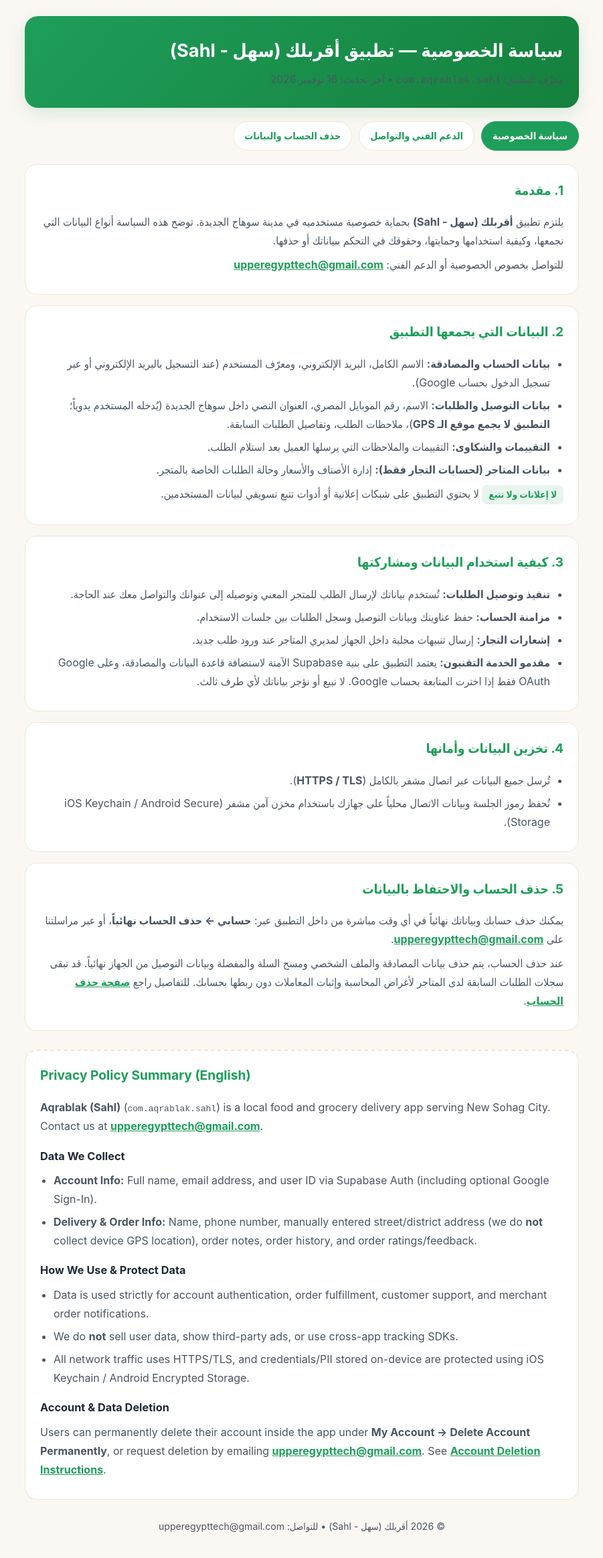
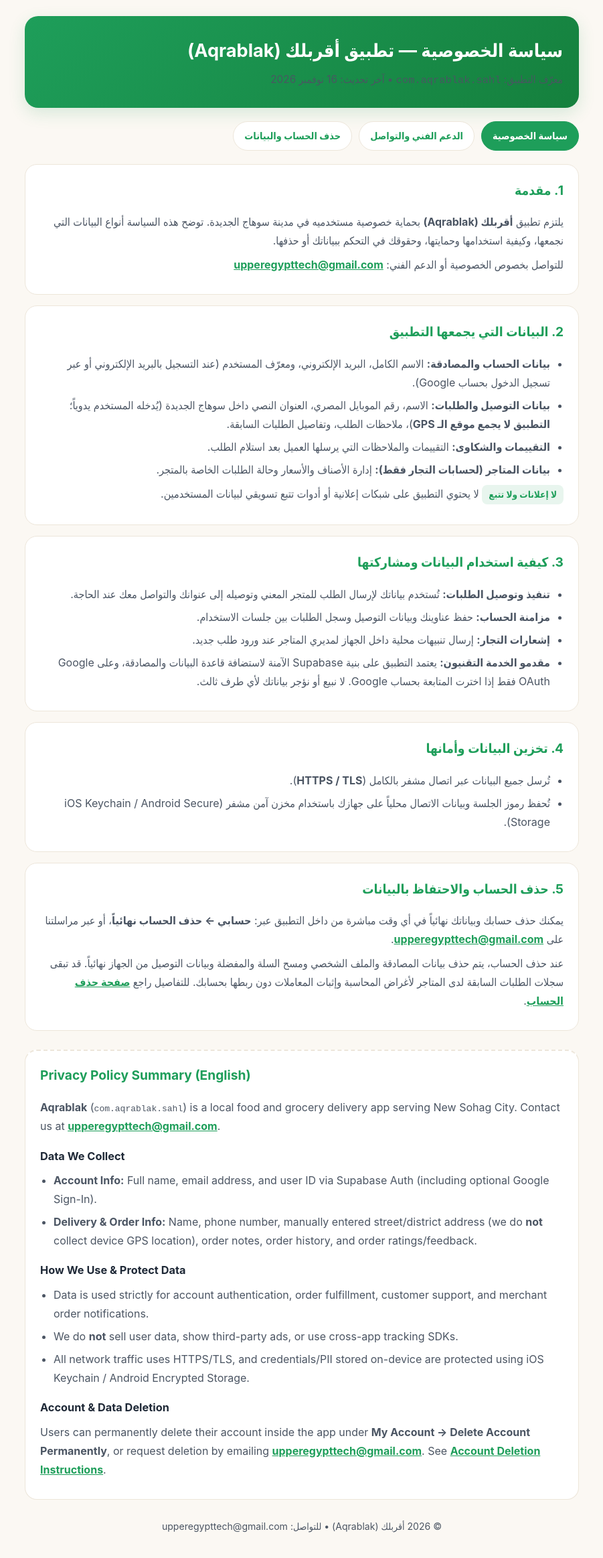
Before and after one commit to albadry1505-design/aqrablak-privacy, a plain HTML site: page index.html in a window 1280 px wide. Shown: the whole page at 67% size, without its empty margins (189-1090 px from the left). Drawn offline with Linux system fonts and the light colour scheme.

Commit message:
Add files via upload

```diff
--- a/index.html
+++ b/index.html
@@ -3,7 +3,7 @@
 <head>
   <meta charset="UTF-8" />
   <meta name="viewport" content="width=device-width, initial-scale=1.0" />
-  <title>سياسة الخصوصية — تطبيق أقربلك (سهل - Sahl)</title>
+  <title>سياسة الخصوصية — تطبيق أقربلك (Aqrablak)</title>
   <style>
     :root {
       --green: #1E9E5A;
@@ -106,7 +106,7 @@
 <body>
   <div class="container">
     <header>
-      <h1>سياسة الخصوصية — تطبيق أقربلك (سهل - Sahl)</h1>
+      <h1>سياسة الخصوصية — تطبيق أقربلك (Aqrablak)</h1>
       <p>معرّف التطبيق: <code>com.aqrablak.sahl</code> • آخر تحديث: 16 نوفمبر 2026</p>
     </header>
 
@@ -119,7 +119,7 @@
     <section class="card">
       <h2>1. مقدمة</h2>
       <p>
-        يلتزم تطبيق <strong>أقربلك (سهل - Sahl)</strong> بحماية خصوصية مستخدميه في مدينة سوهاج الجديدة.
+        يلتزم تطبيق <strong>أقربلك (Aqrablak)</strong> بحماية خصوصية مستخدميه في مدينة سوهاج الجديدة.
         توضح هذه السياسة أنواع البيانات التي نجمعها، وكيفية استخدامها وحمايتها، وحقوقك في التحكم ببياناتك أو حذفها.
       </p>
       <p>
@@ -174,7 +174,7 @@
     <section class="card en-section">
       <h2>Privacy Policy Summary (English)</h2>
       <p>
-        <strong>Aqrablak (Sahl)</strong> (<code>com.aqrablak.sahl</code>) is a local food and grocery delivery app serving New Sohag City.
+        <strong>Aqrablak</strong> (<code>com.aqrablak.sahl</code>) is a local food and grocery delivery app serving New Sohag City.
         Contact us at <a class="email-link" href="mailto:upperegypttech@gmail.com">upperegypttech@gmail.com</a>.
       </p>
       <h3>Data We Collect</h3>
@@ -197,7 +197,7 @@
     </section>
 
     <footer>
-      © 2026 أقربلك (سهل - Sahl) • للتواصل: upperegypttech@gmail.com
+      © 2026 أقربلك (Aqrablak) • للتواصل: upperegypttech@gmail.com
     </footer>
   </div>
 </body>
```
Also changed, not shown: delete-account.html (+3 -3 lines), support.html (+3 -3 lines).
